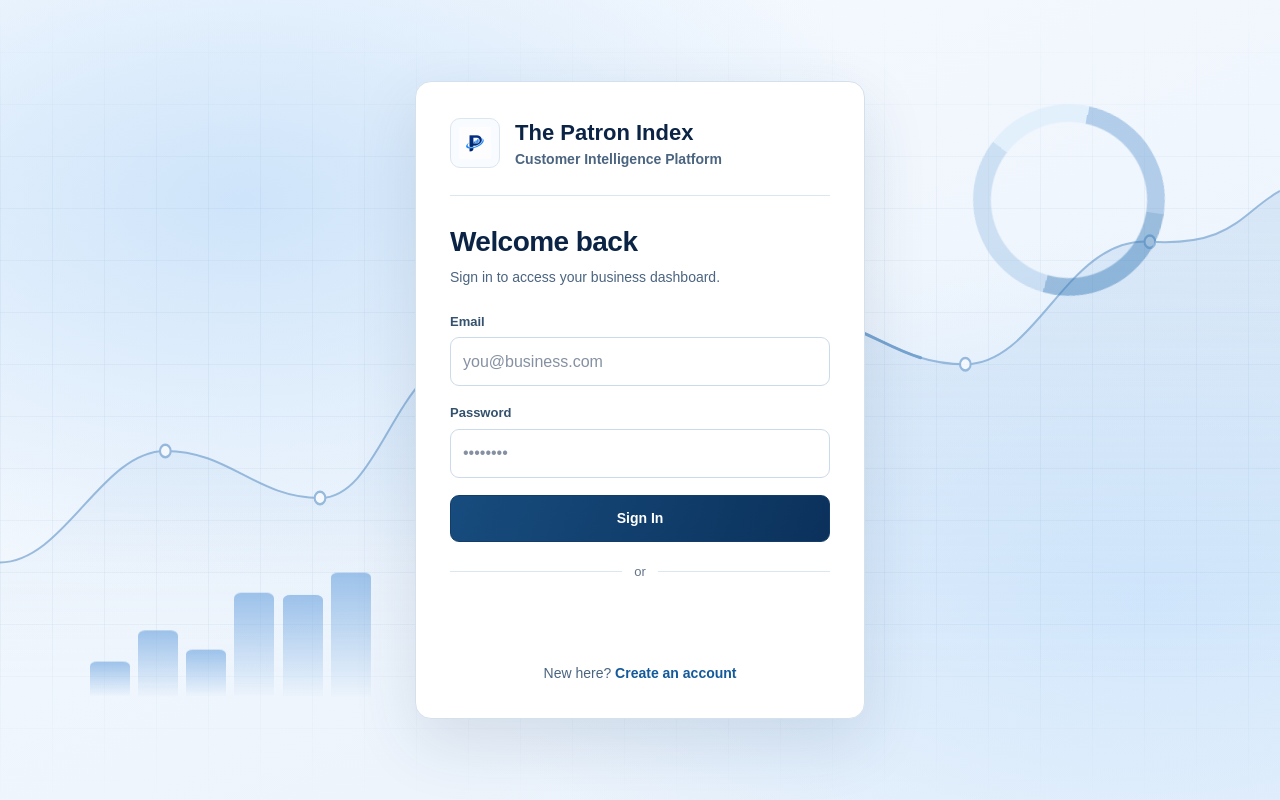
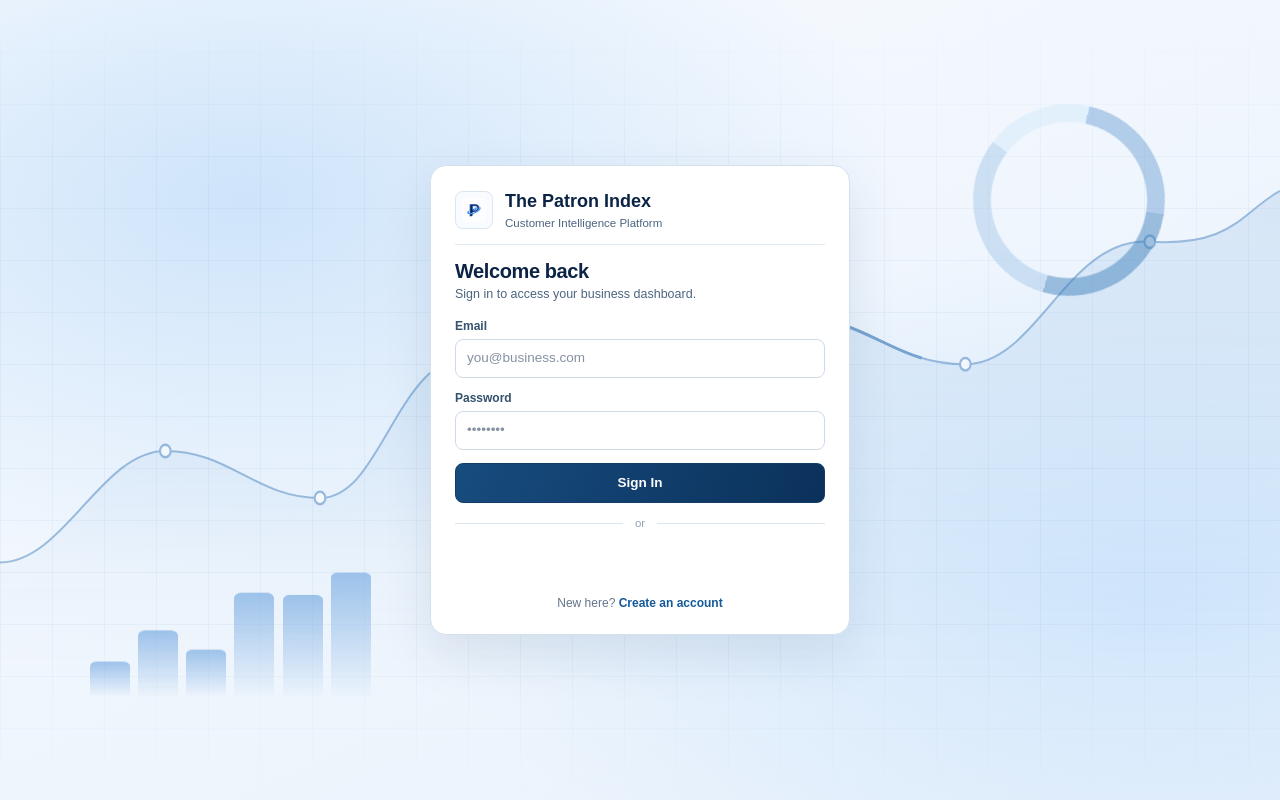
Before and after one commit to forakshatkumar/The-Patron-Index, a React (Vite) app in the folder Frontend/: page /login in a window 1280 px wide. Built offline with nearby package versions, Linux system fonts and the light colour scheme; no server answers.

Commit message:
style: equalize sign-in and sign-up box dimensions with compact vertical length

```diff
--- a/Frontend/src/pages/Auth.css
+++ b/Frontend/src/pages/Auth.css
@@ -111,12 +111,12 @@
 }
 
 .account-card {
-  width: min(100%, 450px);
-  padding: clamp(22px, 4.5vw, 34px);
+  width: min(100%, 420px);
+  padding: 22px 24px;
   border: 1px solid #d4e0ec;
   border-radius: 16px;
   background: #fff;
-  box-shadow: 0 24px 65px rgba(22, 60, 100, 0.12);
+  box-shadow: 0 20px 50px rgba(22, 60, 100, 0.10);
   position: relative;
   z-index: 1;
 }
@@ -130,11 +130,11 @@
 .account-brand {
   display: flex;
   align-items: center;
-  gap: 15px;
-  padding-bottom: 25px;
-  margin-bottom: 29px;
-  border-bottom: 1px solid #dce6ef;
-  font-size: 22px;
+  gap: 12px;
+  padding-bottom: 12px;
+  margin-bottom: 14px;
+  border-bottom: 1px solid #e2eaf1;
+  font-size: 18px;
   font-weight: 700;
   color: #0b2345;
 }
@@ -142,45 +142,54 @@
 .account-logo {
   display: grid;
   place-items: center;
-  width: 50px;
-  height: 50px;
+  width: 38px;
+  height: 38px;
   border: 1px solid #dce6ef;
-  border-radius: 10px;
+  border-radius: 8px;
   background: #f8fbff;
   flex: none;
 }
 
 .account-logo img {
-  width: 32px;
-  height: 32px;
+  width: 24px;
+  height: 24px;
   object-fit: contain;
 }
 
-.account-brand small,
-.account-copy,
-.account-switch {
+.account-brand small {
   display: block;
   color: #4b6480;
-  font-size: 14px;
+  font-size: 11.5px;
+  font-weight: 500;
 }
 
 .account-card h1 {
-  font-size: 28px;
-  letter-spacing: -0.55px;
+  font-size: 20px;
+  letter-spacing: -0.4px;
   line-height: 1.2;
-  font-weight: 600;
+  font-weight: 700;
   color: #0b2345;
   margin: 0;
 }
 
 .account-copy {
-  margin-top: 8px;
+  display: block;
+  color: #4b6480;
+  font-size: 12.5px;
+  margin-top: 3px;
+  line-height: 1.35;
 }
 
 .account-form {
   display: grid;
-  gap: 17px;
-  margin-top: 24px;
+  gap: 11px;
+  margin-top: 14px;
+}
+
+.account-field-grid {
+  display: grid;
+  grid-template-columns: 1fr 1fr;
+  gap: 10px;
 }
 
 .account-field {
@@ -190,21 +199,21 @@
 
 .account-field label,
 .account-consent {
-  font-size: 13px;
+  font-size: 12px;
   font-weight: 600;
   color: #34516d;
 }
 
 .account-field input {
   width: 100%;
-  min-height: 49px;
-  margin-top: 6px;
-  padding: 9px 12px;
+  min-height: 39px;
+  margin-top: 4px;
+  padding: 6px 11px;
   border: 1px solid #ccdbe9;
-  border-radius: 9px;
+  border-radius: 8px;
   background: #fff;
   color: #0b2345;
-  font-size: 16px;
+  font-size: 13.5px;
   transition: border-color 0.2s, box-shadow 0.2s;
   outline: none;
 }
@@ -221,12 +230,12 @@
 .account-hint,
 .account-error {
   display: block;
-  font-size: 12px;
-  margin-top: 5px;
+  font-size: 11px;
+  margin-top: 3px;
 }
 
 .account-hint {
-  color: #4b6480;
+  color: #64748b;
 }
 
 .account-error {
@@ -236,30 +245,34 @@
 .account-consent {
   display: flex;
   align-items: flex-start;
-  gap: 9px;
+  gap: 7px;
   cursor: pointer;
-  margin-top: 2px;
+  margin-top: 0;
+  font-size: 11px;
+  line-height: 1.35;
+  color: #475569;
 }
 
 .account-consent input {
   accent-color: #174c7e;
-  width: 18px;
-  height: 18px;
+  width: 14px;
+  height: 14px;
   flex: none;
   margin: 1px 0 0;
 }
 
 .account-submit {
-  min-height: 47px;
+  min-height: 40px;
   width: 100%;
-  border-radius: 9px;
-  font-size: 14px;
+  border-radius: 8px;
+  font-size: 13.5px;
   font-weight: 700;
   border: 1px solid #123d69;
   background: linear-gradient(110deg, #174c7e, #0b315b);
   color: #fff;
   cursor: pointer;
   transition: filter 0.15s ease;
+  margin-top: 2px;
 }
 
 .account-submit:hover:not(:disabled) {
@@ -274,16 +287,24 @@
 
 .account-switch {
   text-align: center;
-  margin-top: 22px;
+  margin-top: 12px;
+  font-size: 12px;
+  color: #64748b;
+}
+
+.account-switch a {
+  color: #0866f5;
+  font-weight: 700;
+  text-decoration: none;
 }
 
 .account-divider {
   display: flex;
   align-items: center;
   text-align: center;
-  margin: 20px 0 16px;
-  color: #64748b;
-  font-size: 13px;
+  margin: 12px 0 10px;
+  color: #94a3b8;
+  font-size: 11.5px;
   font-weight: 500;
 }
 
@@ -303,7 +324,7 @@
   justify-content: center;
   align-items: center;
   width: 100%;
-  min-height: 44px;
+  min-height: 40px;
 }
 
 .google-btn-wrap > div {
--- a/Frontend/src/pages/Login.jsx
+++ b/Frontend/src/pages/Login.jsx
@@ -45,7 +45,7 @@ function Login () {
           window.google.accounts.id.renderButton(btnEl, {
             theme: 'outline',
             size: 'large',
-            width: 380,
+            width: 360,
             text: 'signin_with',
             shape: 'rectangular',
             logo_alignment: 'left'
--- a/Frontend/src/pages/Register.jsx
+++ b/Frontend/src/pages/Register.jsx
@@ -41,7 +41,7 @@ function Register () {
           window.google.accounts.id.renderButton(btnEl, {
             theme: 'outline',
             size: 'large',
-            width: 380,
+            width: 360,
             text: 'signup_with',
             shape: 'rectangular',
             logo_alignment: 'left'
@@ -135,6 +135,7 @@ function Register () {
         <p className='account-copy'>Start turning buyer behavior into actionable business intelligence.</p>
 
         <form className='account-form' onSubmit={submit}>
+          <div className='account-field-grid'>
             <div className='account-field'>
               <label htmlFor='account-name'>Name</label>
               <input
@@ -144,7 +145,7 @@ function Register () {
                 maxLength={120}
                 value={form.name}
                 onChange={e => setForm({ ...form, name: e.target.value })}
-              placeholder='Your name or business'
+                placeholder='Your name'
                 required
               />
             </div>
@@ -161,6 +162,7 @@ function Register () {
                 required
               />
             </div>
+          </div>
 
           <div className='account-field'>
             <label htmlFor='account-password'>Password</label>
@@ -171,10 +173,9 @@ function Register () {
               minLength={6}
               value={form.password}
               onChange={e => setForm({ ...form, password: e.target.value })}
-              placeholder='••••••••'
+              placeholder='•••••••• (min 6 chars)'
               required
             />
-            <span className='account-hint'>Use at least 6 characters.</span>
           </div>
 
           <label className='account-consent'>
```
Lines whose indentation alone changed are shown as unchanged.
